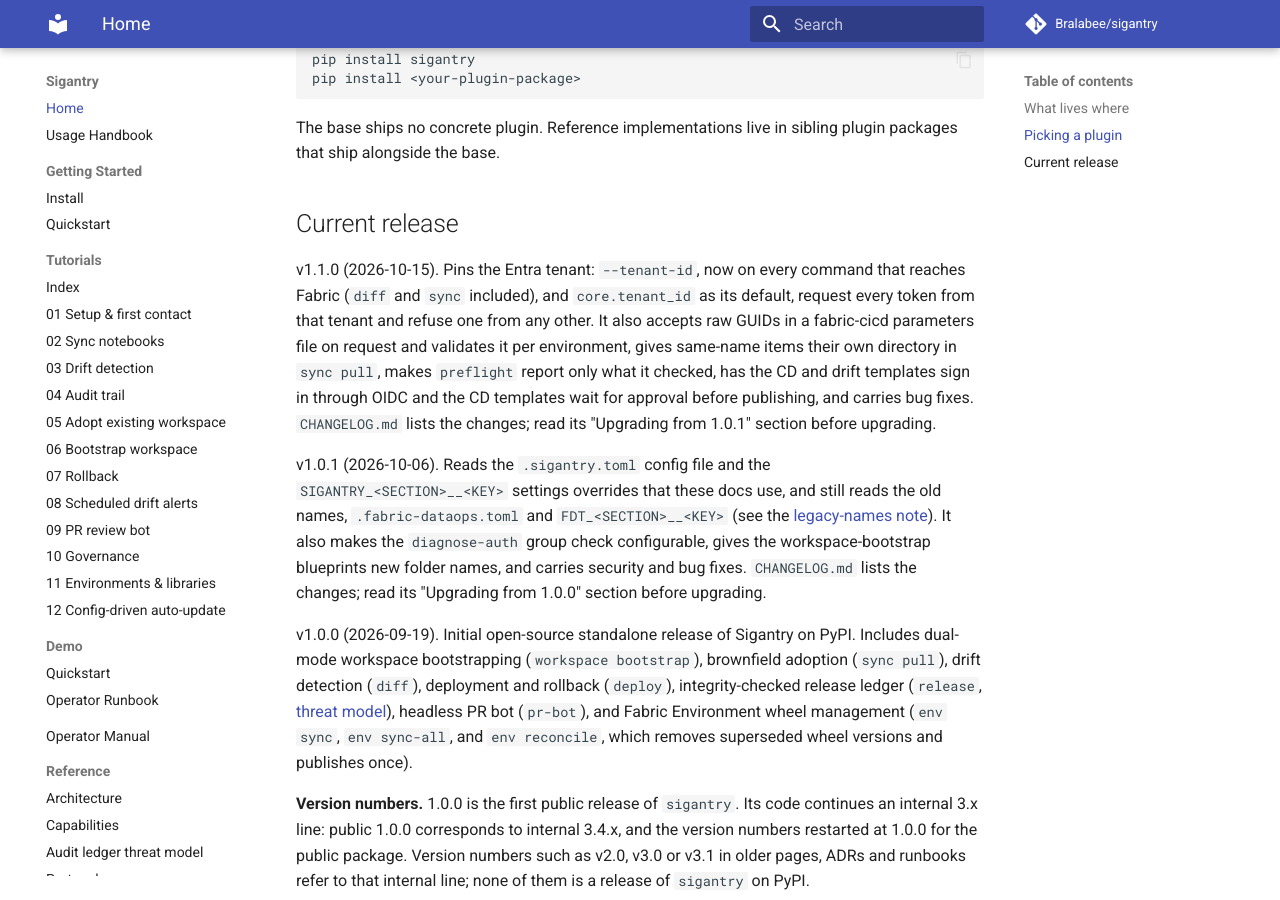
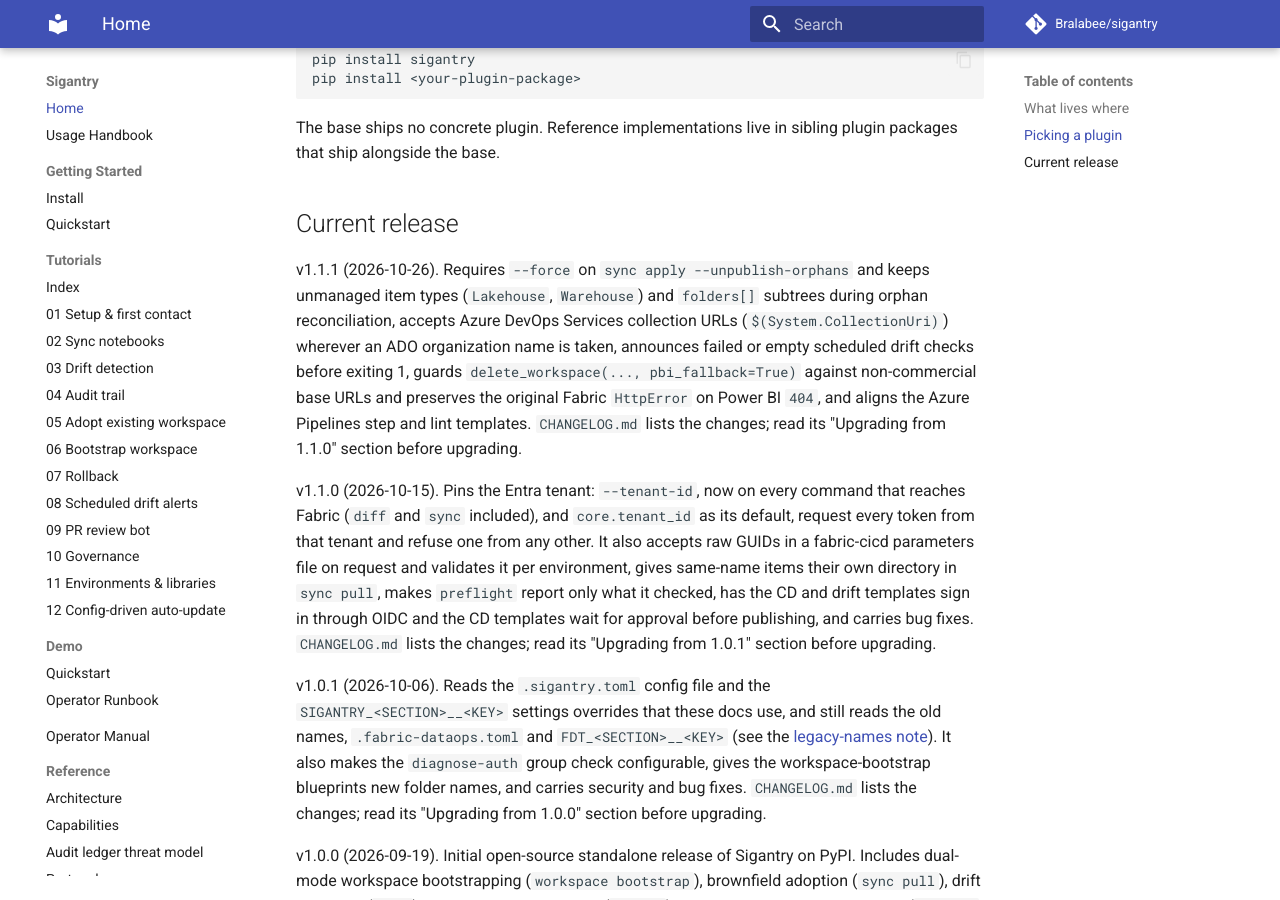
Before and after one commit to Bralabee/sigantry, an MkDocs documentation site: the page built from docs/index.md, in a window 1280 px wide and 900 px high, scrolled down 1168 px. Built offline with MkDocs 1.6.1 and Material for MkDocs 9.7.7, drawn with Linux system fonts in a browser that asks for light colours; comment, search, counter and statistics services are not loaded.

Commit message:
Release v1.1.1 (#111)
Version 1.1.1, dated 2026-10-26: the dated CHANGELOG section with its Upgrading from 1.1.0 notes, current-version mentions in docs/index.md, docs/USER-GUIDE.md, docs/handbook.md, and the scheduled-drift and deploy-with-tests runbooks.

```diff
--- a/docs/index.md
+++ b/docs/index.md
@@ -50,6 +50,16 @@
 
 ## Current release
 
+v1.1.1 (2026-10-26). Requires `--force` on `sync apply --unpublish-orphans` and
+keeps unmanaged item types (`Lakehouse`, `Warehouse`) and `folders[]` subtrees
+during orphan reconciliation, accepts Azure DevOps Services collection URLs
+(`$(System.CollectionUri)`) wherever an ADO organization name is taken,
+announces failed or empty scheduled drift checks before exiting 1, guards
+`delete_workspace(..., pbi_fallback=True)` against non-commercial base URLs and
+preserves the original Fabric `HttpError` on Power BI `404`, and aligns the
+Azure Pipelines step and lint templates. `CHANGELOG.md` lists the changes; read
+its "Upgrading from 1.1.0" section before upgrading.
+
 v1.1.0 (2026-10-15). Pins the Entra tenant: `--tenant-id`, now on every
 command that reaches Fabric (`diff` and `sync` included), and `core.tenant_id`
 as its default, request every token from that tenant and refuse one from any
--- a/sigantry_core/_version.py
+++ b/sigantry_core/_version.py
@@ -3,4 +3,4 @@
 Hatchling reads this file via `[tool.hatch.version]` in pyproject.toml.
 """
 
-__version__ = "1.1.0"
+__version__ = "1.1.1"
```
Also changed, not shown: CHANGELOG.md (+40 -0 lines), docs/USER-GUIDE.md (+4 -4 lines), docs/handbook.md (+2 -2 lines), docs/runbooks/drift-detection/scheduled-drift.md (+1 -1 lines), docs/runbooks/pipeline-orchestration/deploy-with-tests.md (+1 -1 lines).
